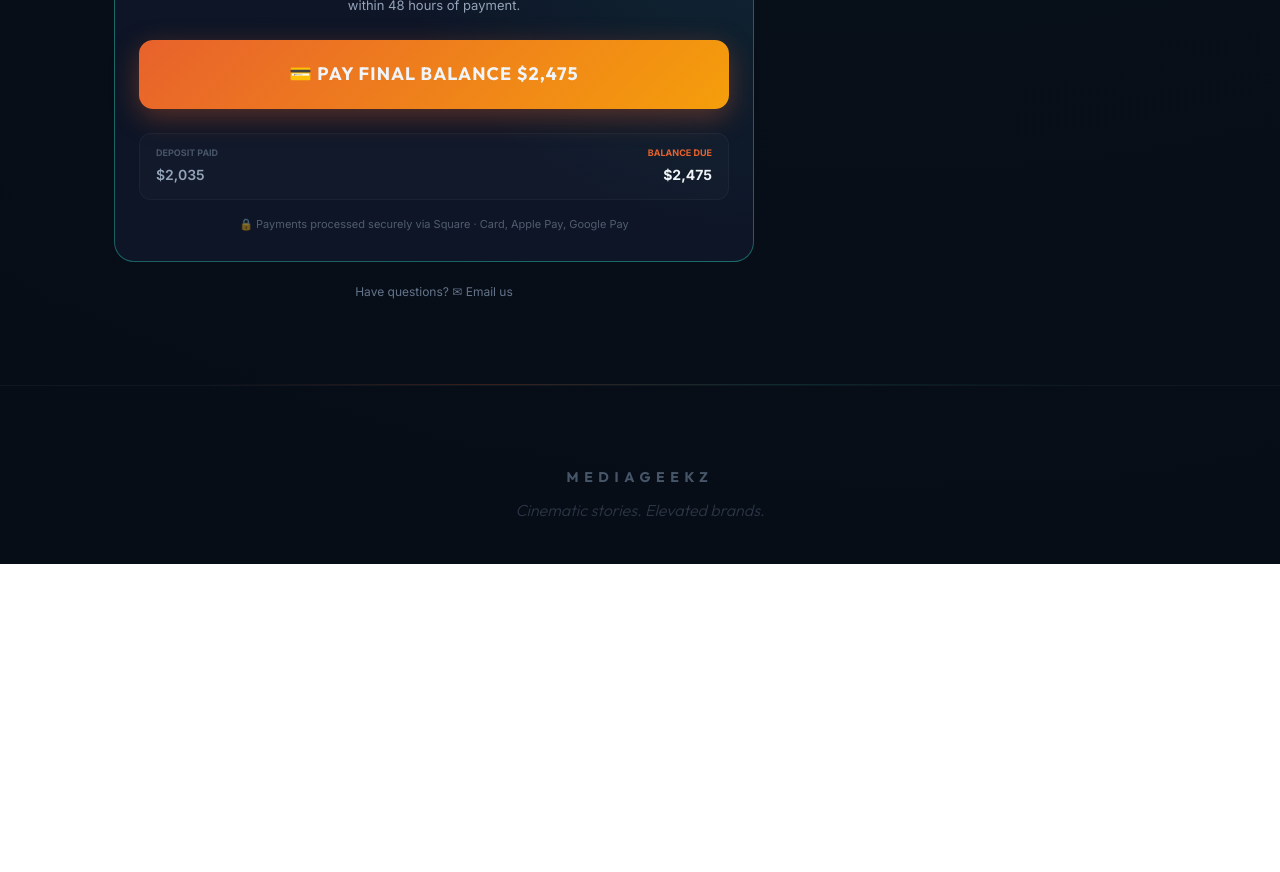
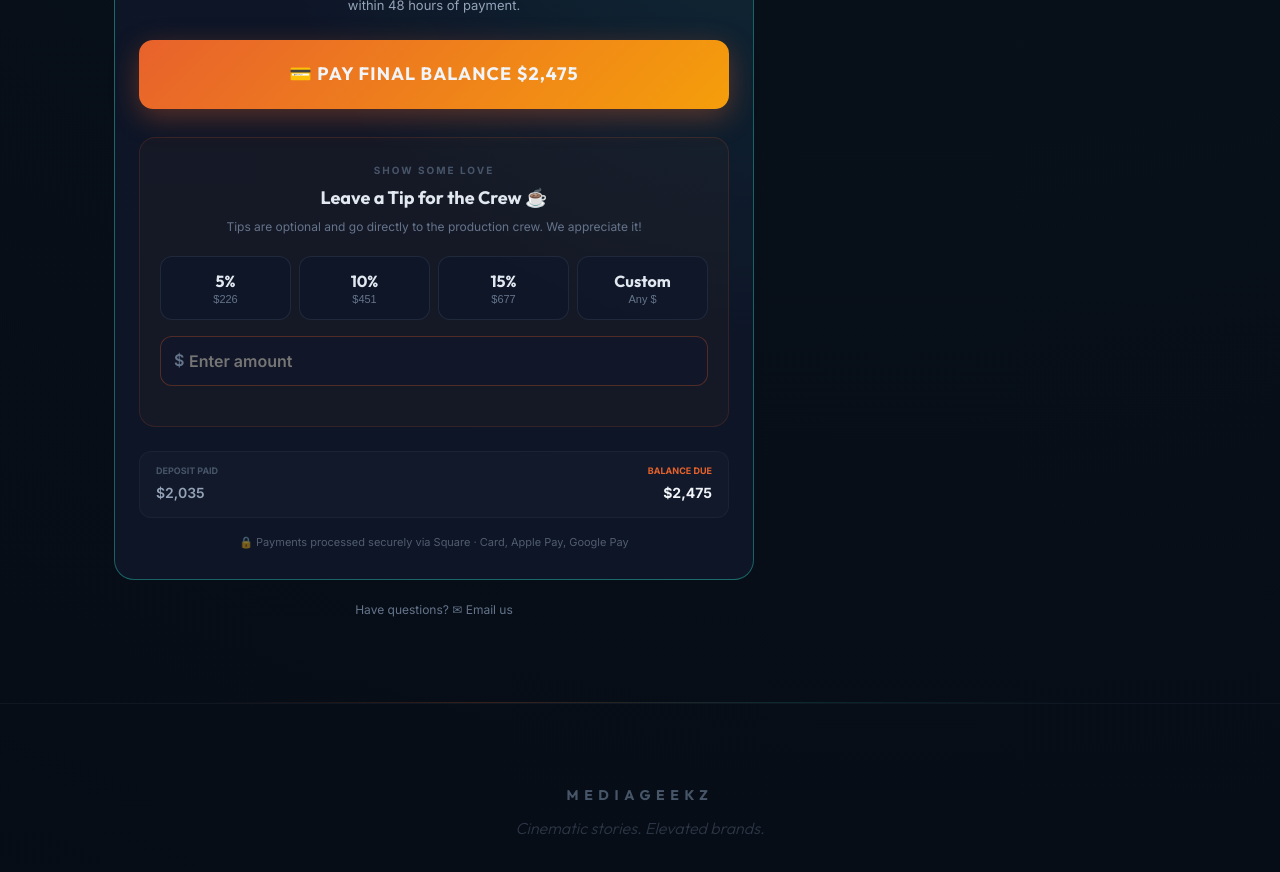
Before and after one commit to DanielSensual/Mediageekzquotes, a Next.js app: page /proposals/easy-denture in a window 1280 px wide. Shown: the part 8340-9212 px from the top of the page. Before the commit the page ends 8904 px from the top, so only its background shows below. Built offline with nearby package versions, Linux system fonts and the light colour scheme.

Commit message:
Add tip section to Easy Denture proposal

```diff
--- a/app/proposals/easy-denture/page.js
+++ b/app/proposals/easy-denture/page.js
@@ -141,6 +141,8 @@ export default function EasyDentureProposal() {
     const [sigName, setSigName] = useState('');
     const [signed, setSigned] = useState(false);
     const [signedAt, setSignedAt] = useState(null);
+    const [tipAmount, setTipAmount] = useState(0);
+    const [customTip, setCustomTip] = useState('');
     const printRef = useRef(null);
 
     const handleSign = () => {
@@ -1407,6 +1409,91 @@ export default function EasyDentureProposal() {
                                 💳 Pay Final Balance $2,475
                             </a>
 
+                            {/* ── Tip Section ── */}
+                            <div style={{ marginTop: 28, padding: '24px 20px', borderRadius: 16, border: '1px solid rgba(232, 98, 44, 0.15)', background: 'rgba(232, 98, 44, 0.04)' }}>
+                                <div style={{ fontSize: 10, fontWeight: 700, letterSpacing: '0.2em', textTransform: 'uppercase', color: 'var(--muted-3)', marginBottom: 6, textAlign: 'center' }}>Show Some Love</div>
+                                <div style={{ fontFamily: "'Outfit', sans-serif", fontSize: 18, fontWeight: 700, color: 'var(--cream)', textAlign: 'center', marginBottom: 4 }}>Leave a Tip for the Crew ☕</div>
+                                <div style={{ fontSize: 12, color: 'var(--muted-2)', textAlign: 'center', marginBottom: 20, lineHeight: 1.6 }}>
+                                    Tips are optional and go directly to the production crew. We appreciate it!
+                                </div>
+
+                                <div style={{ display: 'grid', gridTemplateColumns: '1fr 1fr 1fr 1fr', gap: 8, marginBottom: 16 }}>
+                                    {[
+                                        { label: '5%', amount: Math.round(4510 * 0.05) },
+                                        { label: '10%', amount: Math.round(4510 * 0.10) },
+                                        { label: '15%', amount: Math.round(4510 * 0.15) },
+                                    ].map((opt) => (
+                                        <button
+                                            key={opt.label}
+                                            onClick={() => { setTipAmount(opt.amount); setCustomTip(''); }}
+                                            style={{
+                                                padding: '14px 8px', border: tipAmount === opt.amount && !customTip ? '1.5px solid var(--orange)' : '1px solid rgba(100, 116, 139, 0.2)',
+                                                borderRadius: 12, background: tipAmount === opt.amount && !customTip ? 'rgba(232, 98, 44, 0.12)' : 'var(--panel)',
+                                                cursor: 'pointer', textAlign: 'center', transition: 'all 0.2s ease',
+                                            }}
+                                        >
+                                            <div style={{ fontFamily: "'Outfit', sans-serif", fontSize: 16, fontWeight: 700, color: tipAmount === opt.amount && !customTip ? 'var(--orange)' : 'var(--cream)' }}>{opt.label}</div>
+                                            <div style={{ fontSize: 11, color: 'var(--muted-2)', marginTop: 2 }}>${opt.amount}</div>
+                                        </button>
+                                    ))}
+                                    <button
+                                        onClick={() => { setTipAmount(0); setCustomTip(customTip || ''); }}
+                                        style={{
+                                            padding: '14px 8px', border: customTip ? '1.5px solid var(--orange)' : '1px solid rgba(100, 116, 139, 0.2)',
+                                            borderRadius: 12, background: customTip ? 'rgba(232, 98, 44, 0.12)' : 'var(--panel)',
+                                            cursor: 'pointer', textAlign: 'center', transition: 'all 0.2s ease',
+                                        }}
+                                    >
+                                        <div style={{ fontFamily: "'Outfit', sans-serif", fontSize: 16, fontWeight: 700, color: customTip ? 'var(--orange)' : 'var(--cream)' }}>Custom</div>
+                                        <div style={{ fontSize: 11, color: 'var(--muted-2)', marginTop: 2 }}>Any $</div>
+                                    </button>
+                                </div>
+
+                                {customTip !== undefined && tipAmount === 0 && (
+                                    <div style={{ marginBottom: 16 }}>
+                                        <div style={{ position: 'relative' }}>
+                                            <span style={{ position: 'absolute', left: 14, top: '50%', transform: 'translateY(-50%)', color: 'var(--muted-2)', fontSize: 16, fontWeight: 600 }}>$</span>
+                                            <input
+                                                type="number"
+                                                min="1"
+                                                placeholder="Enter amount"
+                                                value={customTip}
+                                                onChange={(e) => setCustomTip(e.target.value)}
+                                                style={{
+                                                    width: '100%', padding: '14px 14px 14px 28px',
+                                                    border: '1px solid rgba(232, 98, 44, 0.3)', borderRadius: 12,
+                                                    background: 'rgba(15, 23, 42, 0.6)', color: 'var(--white)',
+                                                    fontFamily: "'Inter', sans-serif", fontSize: 16, fontWeight: 600,
+                                                    outline: 'none', transition: 'border-color 0.2s',
+                                                    boxSizing: 'border-box',
+                                                }}
+                                                onFocus={(e) => e.target.style.borderColor = 'var(--orange)'}
+                                                onBlur={(e) => e.target.style.borderColor = 'rgba(232, 98, 44, 0.3)'}
+                                            />
+                                        </div>
+                                    </div>
+                                )}
+
+                                {(tipAmount > 0 || (customTip && parseInt(customTip) > 0)) && (
+                                    <a
+                                        href={`/checkout?amount=${customTip ? parseInt(customTip) : tipAmount}&desc=${encodeURIComponent('Easy Denture — Crew Tip')}`}
+                                        style={{
+                                            display: 'flex', alignItems: 'center', justifyContent: 'center', gap: 10,
+                                            width: '100%', padding: '16px 24px', border: 'none', borderRadius: 12, cursor: 'pointer',
+                                            background: 'linear-gradient(135deg, rgba(232, 98, 44, 0.8), rgba(245, 158, 11, 0.8))',
+                                            color: 'var(--white)', fontFamily: "'Outfit', sans-serif",
+                                            fontSize: 15, fontWeight: 700, letterSpacing: '0.06em', textTransform: 'uppercase',
+                                            textDecoration: 'none',
+                                            boxShadow: '0 6px 20px rgba(232, 98, 44, 0.25)',
+                                            transition: 'transform 0.2s, box-shadow 0.2s',
+                                            boxSizing: 'border-box',
+                                        }}
+                                    >
+                                        ☕ Leave ${customTip ? parseInt(customTip) : tipAmount} Tip
+                                    </a>
+                                )}
+                            </div>
+
                             <div style={{ marginTop: 24, padding: '12px 16px', borderRadius: 12, border: '1px solid rgba(255, 255, 255, 0.04)', background: 'rgba(255, 255, 255, 0.02)', display: 'grid', gridTemplateColumns: '1fr 1fr', gap: 16 }}>
                                 <div style={{ textAlign: 'left' }}>
                                     <div style={{ fontSize: 9, fontWeight: 700, color: 'var(--muted-3)', textTransform: 'uppercase', marginBottom: 4 }}>Deposit Paid</div>
```
